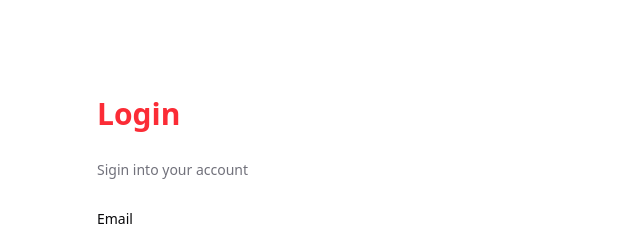
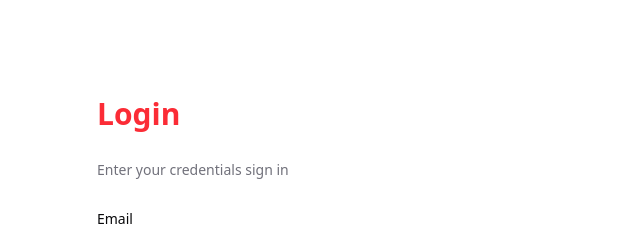
Before and after one commit to Codecraftershubx/geodent, a React (Vite) app in the folder frontend/: page /login in a window 1280 px wide. Shown: the top 232 px of the page, without its empty margins (319-959 px from the left). Built offline with nearby package versions, Linux system fonts and the light colour scheme.

Commit message:
:star2:feat: complete login page and flow

```diff
--- a/frontend/src/App.tsx
+++ b/frontend/src/App.tsx
@@ -1,12 +1,29 @@
+import { useState } from "react";
 import { BrowserRouter as Router, Route, Routes } from "react-router-dom";
 import pages from "./pages/index";
 
 function App() {
+  const [accessToken, setAccessToken] = useState<string | null>(
+    window.localStorage.getItem("accessToken") || null,
+  );
+  const [isLoggedIn, setIsLoggedIn] = useState<boolean>(false);
+
+  window.localStorage.getItem("accessToken");
   return (
     <Router>
       <Routes>
         <Route path="/listings" element={<pages.Listings />} />
-        <Route path="/login" element={<pages.Login />} />
+        <Route
+          path="/login"
+          element={
+            <pages.Login
+              isLoggedIn={isLoggedIn}
+              setIsLoggedIn={setIsLoggedIn}
+              accessToken={accessToken}
+              setAccessToken={setAccessToken}
+            />
+          }
+        />
         <Route path="/" element={<pages.Signup />} />
       </Routes>
     </Router>
--- a/frontend/src/components/LoginForm.tsx
+++ b/frontend/src/components/LoginForm.tsx
@@ -1,4 +1,5 @@
-import { useEffect, useState } from "react";
+import React, { useEffect, useState } from "react";
+import { useNavigate } from "react-router-dom";
 import { zodResolver } from "@hookform/resolvers/zod";
 import { Control, FieldPath, useForm } from "react-hook-form";
 import {
@@ -17,48 +18,75 @@ import toast from "react-hot-toast";
 import api from "../utils/api";
 import type { TBEResponse } from "../utils/types";
 
+// Types
+type TRequestData = {
+  [key: string]: any;
+};
+
+type TLoginFormProps = {
+  accessToken: string | null;
+  tokenSuccess: boolean;
+  setAccessToken: React.Dispatch<React.SetStateAction<string | null>>;
+  setIsLoggedIn: React.Dispatch<React.SetStateAction<boolean>>;
+  setTokenSuccess: React.Dispatch<React.SetStateAction<boolean>>;
+};
+
+// form schema
 const formSchema = z.object({
   email: z.string().email(),
   password: z.string(),
 });
 
-type TRequestData = {
-  [key: string]: any;
-};
-
-const LoginForm = () => {
+const LoginForm: React.FC<TLoginFormProps> = ({
+  accessToken,
+  tokenSuccess,
+  setAccessToken,
+  setIsLoggedIn,
+  setTokenSuccess,
+}) => {
   // states and effect handlers
   const [credentials, setCredentials] = useState({});
   const [isSubmitted, setIsSubmitted] = useState(false);
 
-  useEffect(() => {
-    // login request hander
+  const navigate = useNavigate();
+
   const handleLogin = async () => {
-      const accessToken = window.localStorage.getItem("accessToken");
     const requestData: TRequestData = { data: credentials };
     if (accessToken) {
-        console.log("returning user...using token");
+      console.log("logging user in...using token");
       requestData["headers"] = { Authorization: `Bearer ${accessToken}` };
     }
     const res: TBEResponse = await api.post("/auth/login", requestData);
     if (res.error) {
       console.log(res.data);
+      if (res.data.header.message === "access token expired") {
+        window.localStorage.removeItem("accessToken");
+        setTokenSuccess(false);
+      } else {
         toast.error(`Failed: ${res.data.header.message}`);
+      }
     } else {
       console.log(res);
-        window.localStorage.setItem(
-          "accessToken",
-          res.data.data[0].accessToken,
-        );
-        toast.success("Login succesful");
+      setIsLoggedIn(true);
+      if (res.data.data) {
+        const token = res.data.data[0].accessToken;
+        if (!accessToken) {
+          window.localStorage.setItem("accessToken", token);
+          setAccessToken(token);
+        }
+      }
+      toast.success("Logging you in");
+      navigate("/listings");
     }
   };
 
-    if (isSubmitted) {
+  useEffect(() => {
+    console.log("useEffect: isloggedin:", isSubmitted);
+    // login request hander
+    if (isSubmitted || accessToken) {
       handleLogin();
-      setIsSubmitted(false);
     }
-  }, [credentials, isSubmitted]);
+  }, [isSubmitted, tokenSuccess]);
 
   // Form Definition
   const loginForm = useForm<z.infer<typeof formSchema>>({
@@ -74,7 +102,9 @@ const LoginForm = () => {
     setCredentials({ ...values });
     setIsSubmitted(true);
   };
-
+  if (accessToken && tokenSuccess) {
+    return <></>;
+  }
   return (
     <Form {...loginForm}>
       <form
--- a/frontend/src/pages/Login.tsx
+++ b/frontend/src/pages/Login.tsx
@@ -1,16 +1,48 @@
+import { useState } from "react";
+import { useNavigate } from "react-router-dom";
 import { Toaster } from "react-hot-toast";
 import components from "../components/index";
 
-const Login = () => {
+type TLoginPageProps = {
+  accessToken: string | null;
+  isLoggedIn: boolean;
+  setAccessToken: React.Dispatch<React.SetStateAction<string | null>>;
+  setIsLoggedIn: React.Dispatch<React.SetStateAction<boolean>>;
+};
+
+const Login: React.FC<TLoginPageProps> = ({
+  accessToken,
+  isLoggedIn,
+  setAccessToken,
+  setIsLoggedIn,
+}) => {
+  const navigate = useNavigate();
+  const [tokenSuccess, setTokenSuccess] = useState(true);
+  console.log("LOGIN PAGE: user is logged in:", isLoggedIn);
+  if (isLoggedIn) {
+    navigate("/listings");
+  }
   return (
     <main className="flex flex-col justify-between items-center min-h-screen py-10 px-2 md:p-24 ">
-      <Toaster />
       <section className="w-9/10 sm:max-w-md max-w-lg">
         <div className="mb-8 flex flex-col gap-2">
-          <h1 className="text-3xl font-bold text-red-500 mb-5">Login</h1>
-          <p className="text-sm text-zinc-500">Sigin into your account</p>
+          <h1 className="text-3xl font-bold text-red-500 mb-5">
+            {accessToken ? "Welcome Back" : "Login"}
+          </h1>
+          <p className="text-sm text-zinc-500">
+            {accessToken && tokenSuccess
+              ? "Hold on while we sign you in..."
+              : "Enter your credentials sign in"}
+          </p>
         </div>
-        <components.LoginForm />
+        <Toaster />
+        <components.LoginForm
+          accessToken={accessToken}
+          tokenSuccess={tokenSuccess}
+          setAccessToken={setAccessToken}
+          setIsLoggedIn={setIsLoggedIn}
+          setTokenSuccess={setTokenSuccess}
+        />
       </section>
     </main>
   );
--- a/frontend/src/utils/api.tsx
+++ b/frontend/src/utils/api.tsx
@@ -1,4 +1,4 @@
-import axios from "axios";
+import axios, { AxiosError } from "axios";
 
 const api = axios.create({
   baseURL: "http://0.0.0.0:8081/api/v1/",
@@ -28,8 +28,11 @@ export default {
         ...options,
       });
       return { error: false, data: res.data };
-    } catch (err) {
-      return { error: true, data: err };
+    } catch (err: any) {
+      return {
+        error: true,
+        data: err?.response?.data,
+      };
     }
   },
 };
--- a/frontend/src/utils/types.ts
+++ b/frontend/src/utils/types.ts
@@ -1,3 +1,5 @@
+import { AxiosError } from "axios";
+
 type TBEDataHeader = {
   errno: Number;
   status: String;
@@ -6,7 +8,7 @@ type TBEDataHeader = {
 };
 
 type TBEData = {
-  data: Array<Record<string, any>>;
+  data?: Array<Record<string, any>>;
   header: TBEDataHeader;
 };
 
```
Lines whose indentation alone changed are shown as unchanged.
